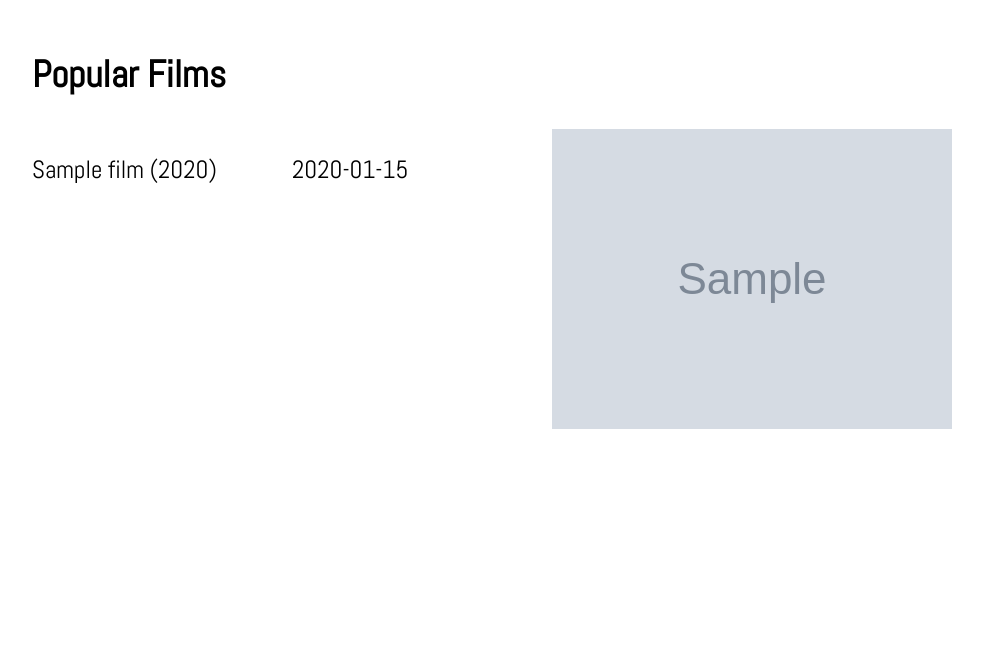
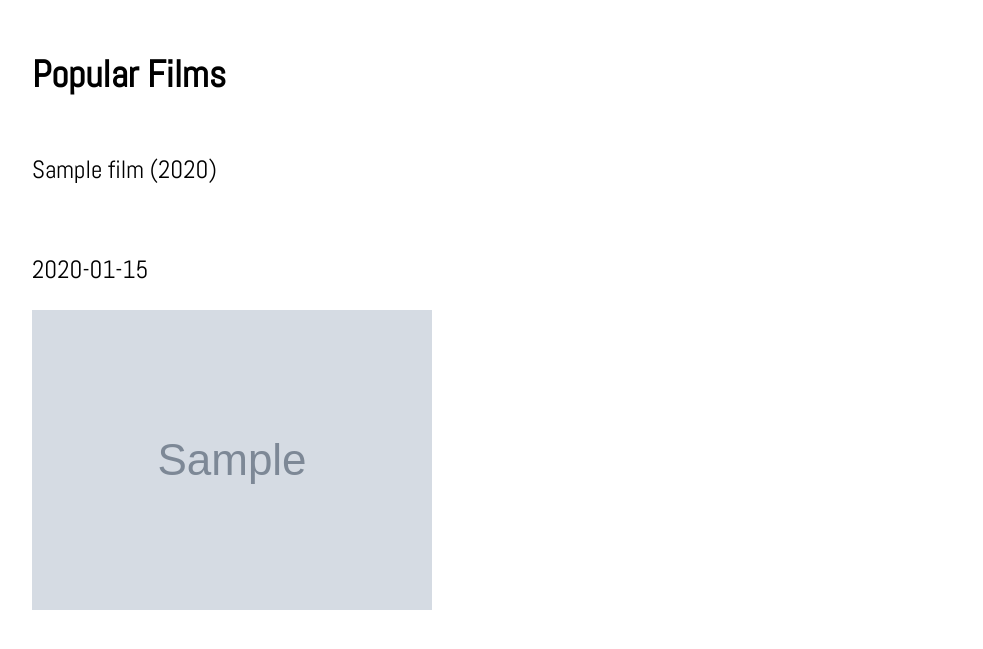
Before and after one commit to guyus15/movie-app, a Flask app: template templates/index.html in a window 1280 px wide. Shown: the part 81-730 px from the top of the page, without its empty margins (18-1001 px from the left). Run offline with Flask 2, Linux system fonts and the light colour scheme; the template is opened without the code that fills it: most values are stand-ins (such as "Sample title", 1, 10 or a date in 2020); grey boxes marked "Sample" are stand-in pictures.

Commit message:
Add film container class

```diff
--- a/templates/index.html
+++ b/templates/index.html
@@ -5,9 +5,11 @@
 
     <div class="film-container">
         {% for film in films %}
-        <p class="film-title">{{film['Title']}} ({{film['Year']}})</p>
-        <p class="film-runtime">{{film['Runtime']}}</p>
-        <img src="{{film['Poster']}}" alt="Film image">
+        <div class="film">
+            <p class="film-title">{{film['Title']}} ({{film['Year']}})</p>
+            <p class="film-runtime">{{film['Runtime']}}</p>
+            <img src="{{film['Poster']}}" alt="Film image">
+        </div>
         {% endfor %}
     </div>
 {% endblock %}
```
